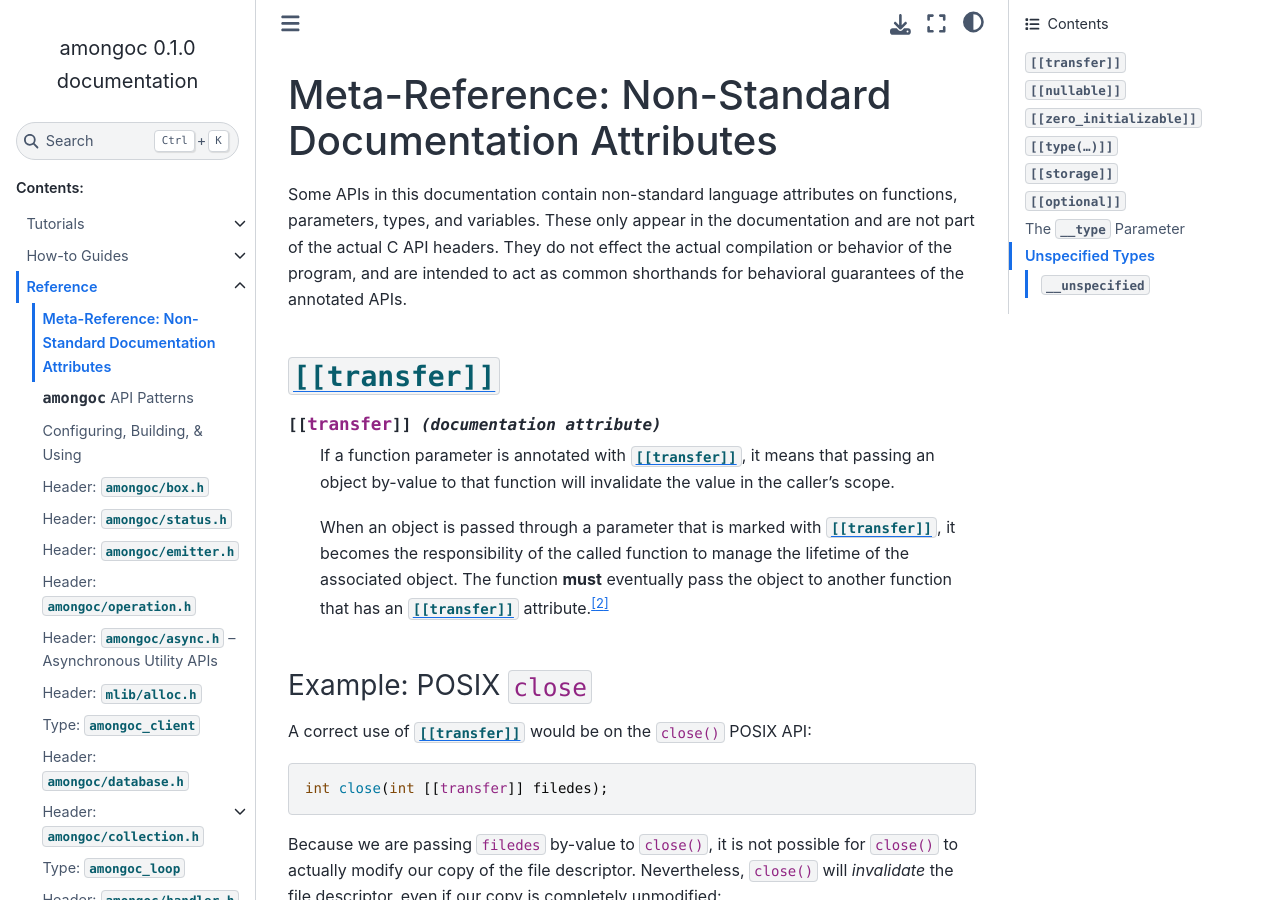
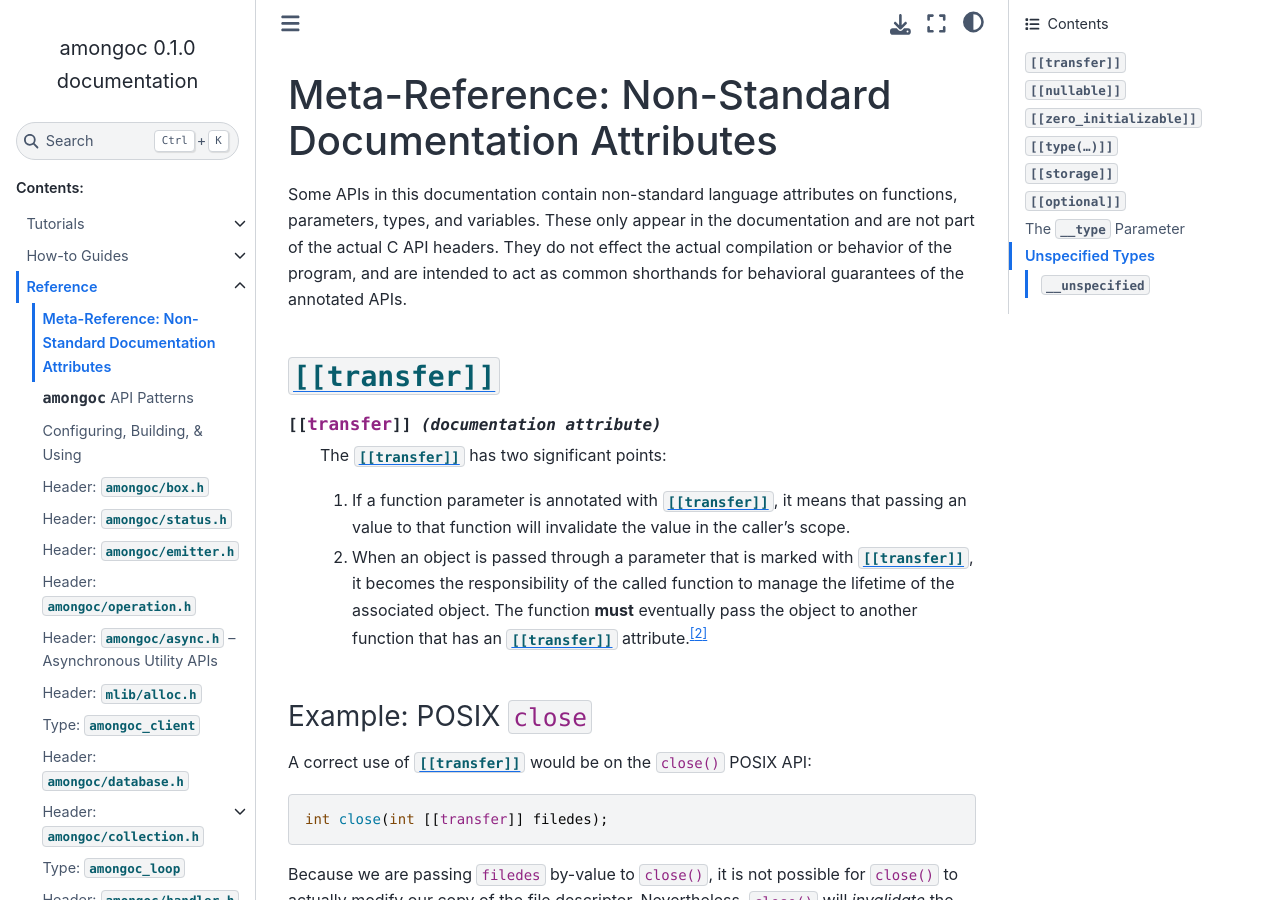
Before and after one commit to mongodb-labs/mongo-c-driver-async, a Sphinx documentation site: the page built from docs/ref/meta-attrs.rst, in a window 1280 px wide and 900 px high. Built offline with Sphinx 7.4.7 and the Sphinx Book theme 1.1.4, drawn with Linux system fonts in a browser that asks for light colours.

Commit message:
Better explain the two aspects of [[transfer]]

```diff
--- a/docs/ref/meta-attrs.rst
+++ b/docs/ref/meta-attrs.rst
@@ -14,15 +14,16 @@
 
 .. doc-attr:: [[transfer]]
 
-  If a function parameter is annotated with |attr.transfer|, it means that
-  passing an object by-value to that function will invalidate the value in the
-  caller's scope.
+  The |attr.transfer| has two significant points:
 
-  When an object is passed through a parameter that is marked with
-  |attr.transfer|, it becomes the responsibility of the called function to
-  manage the lifetime of the associated object. The function **must** eventually
-  pass the object to another function that has an |attr.transfer| attribute.\
-  [#box-trivial-note]_
+  1. If a function parameter is annotated with |attr.transfer|, it means that
+     passing an value to that function will invalidate the value in the caller's
+     scope.
+  2. When an object is passed through a parameter that is marked with
+     |attr.transfer|, it becomes the responsibility of the called function to
+     manage the lifetime of the associated object. The function **must**
+     eventually pass the object to another function that has an |attr.transfer|
+     attribute.\ [#box-trivial-note]_
 
 
 Example: POSIX ``close``
```
